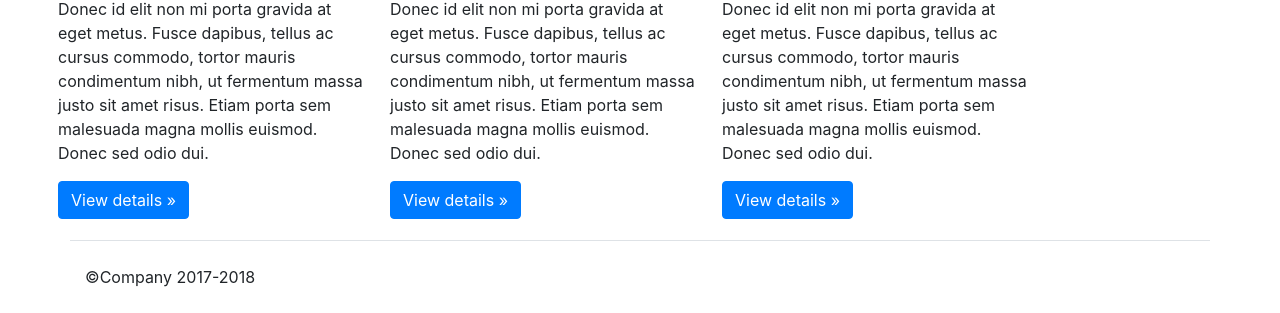
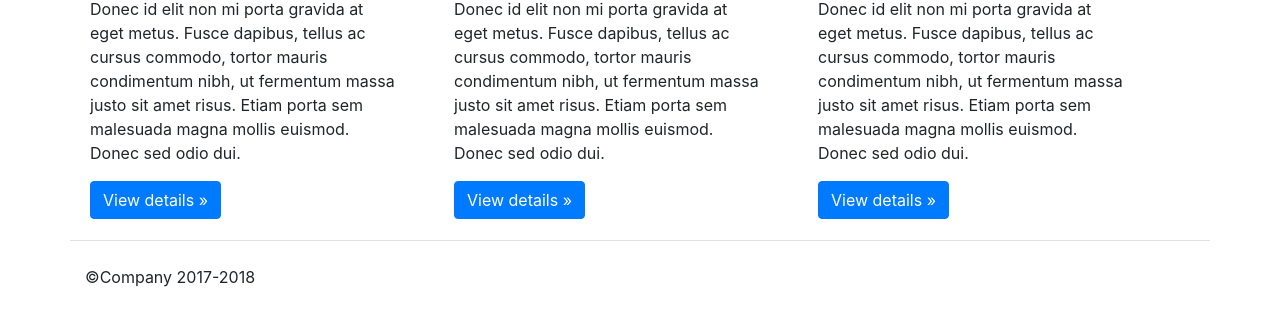
Before and after one commit to nluit/task_3, a plain HTML site: page index.html in a window 1280 px wide. Shown: the part 490-803 px from the top of the page. Drawn offline with nearby package versions, Linux system fonts and the light colour scheme.

Commit message:
sua fil lan 2

```diff
--- a/index.html
+++ b/index.html
@@ -59,7 +59,7 @@
     </div>
     <div class="container">
         <div class="row border-bottom">
-            <div class="col-md-4 ml-n5">
+            <div class="col-md-4 ml-n3">
                 <div class="card border border-white">
                     <div class="card-body">
                         <h2 class="card-title">Heading</h2>
@@ -69,7 +69,7 @@
                     </div>
                 </div>
             </div>
-            <div class="col-md-4 ml-n5">
+            <div class="col-md-4 ml-n3">
                 <div class="card border border-white">
                     <div class="card-body">
                         <h2 class="card-title">Heading</h2>
@@ -80,7 +80,7 @@
                     </div>
                 </div>
             </div>
-            <div class="col-md-4 ml-n5">
+            <div class="col-md-4 ml-n3">
                 <div class="card border border-white">
                     <div class="card-body">
                         <h2 class="card-title">Heading</h2>
```
